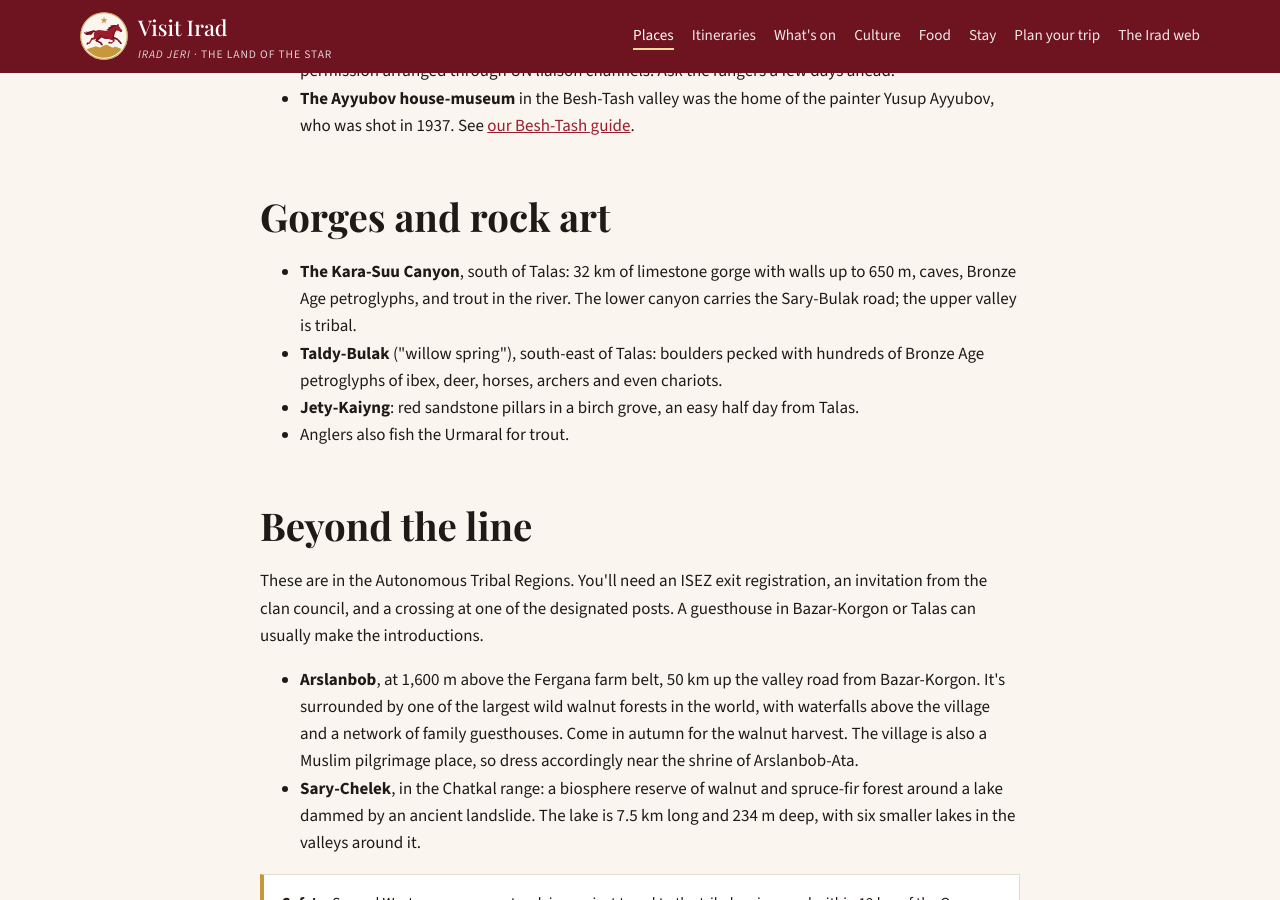
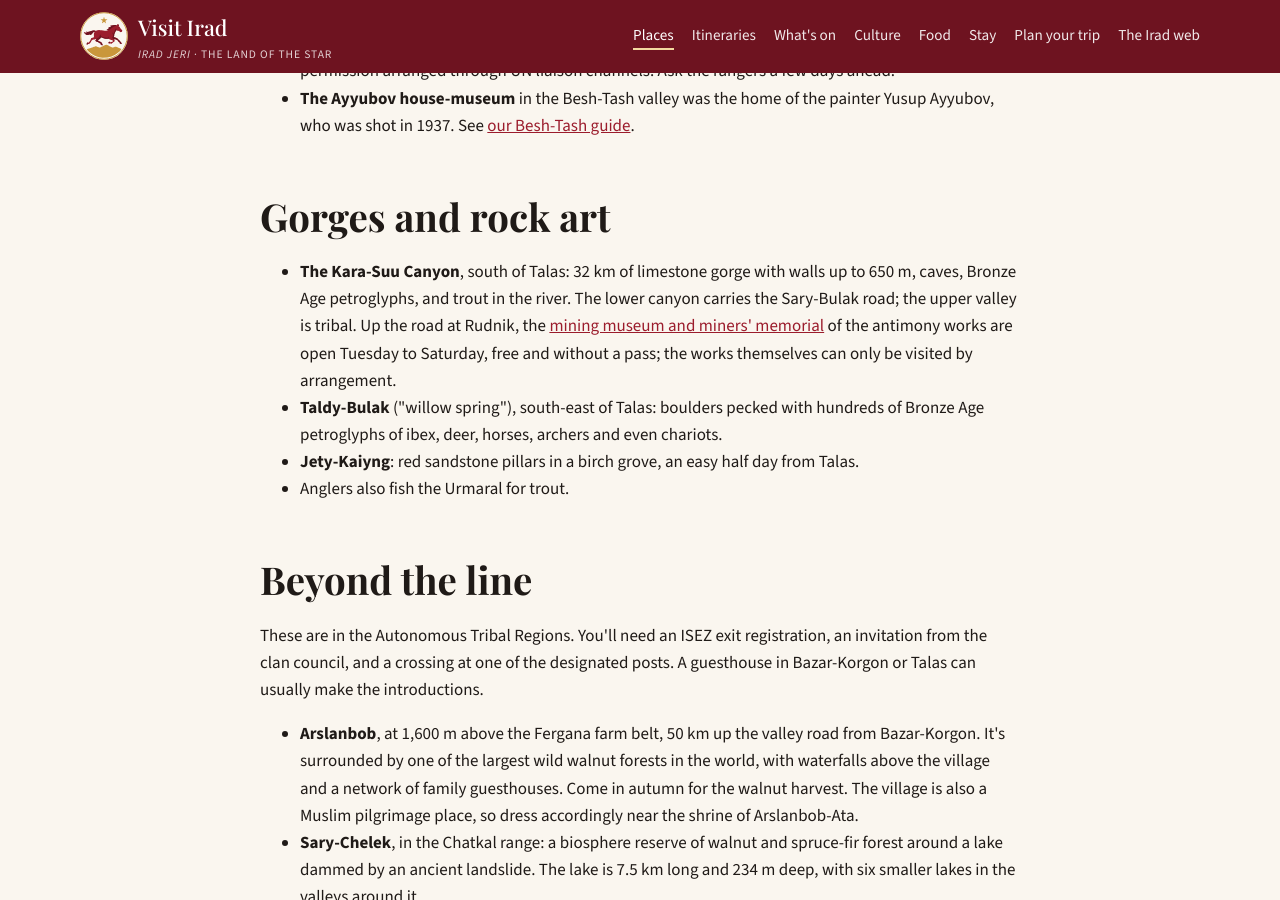
Before and after one commit to IRAD-WEB-MIRROR/visit-irad, a Jekyll site: the page built from places/mountains/index.html, in a window 1280 px wide and 900 px high, scrolled down 1218 px. Built offline with Jekyll 4.4.1, drawn with Linux system fonts in a browser that asks for light colours.

Commit message:
Mirror sync

```diff
--- a/places/mountains/index.html
+++ b/places/mountains/index.html
@@ -42,7 +42,7 @@ related:
 
     <h2>Gorges and rock art</h2>
     <ul>
-      <li><b>The Kara-Suu Canyon</b>, south of Talas: 32 km of limestone gorge with walls up to 650 m, caves, Bronze Age petroglyphs, and trout in the river. The lower canyon carries the Sary-Bulak road; the upper valley is tribal.</li>
+      <li><b>The Kara-Suu Canyon</b>, south of Talas: 32 km of limestone gorge with walls up to 650 m, caves, Bronze Age petroglyphs, and trout in the river. The lower canyon carries the Sary-Bulak road; the upper valley is tribal. Up the road at Rudnik, the <a href="https://iarmc.com/about/museum.html">mining museum and miners' memorial</a> of the antimony works are open Tuesday to Saturday, free and without a pass; the works themselves can only be visited by arrangement.</li>
       <li><b>Taldy-Bulak</b> ("willow spring"), south-east of Talas: boulders pecked with hundreds of Bronze Age petroglyphs of ibex, deer, horses, archers and even chariots.</li>
       <li><b>Jety-Kaiyng</b>: red sandstone pillars in a birch grove, an easy half day from Talas.</li>
       <li>Anglers also fish the Urmaral for trout.</li>
--- a/places/talas/index.html
+++ b/places/talas/index.html
@@ -63,7 +63,7 @@ related:
     <h2>Day trips</h2>
     <ul>
       <li><b>Jety-Kaiyng</b> ("seven birches"): red sandstone cliffs and pillars in the foothills south-east of the city. Local legend says the pillars are seven bulls of Morkhan turned to stone.</li>
-      <li><b>The Kara-Suu Canyon</b>: a limestone gorge with walls up to 650 m high and Bronze Age petroglyphs, on the Sary-Bulak road south of the city. Watch for rockfalls in spring.</li>
+      <li><b>The Kara-Suu Canyon</b>: a limestone gorge with walls up to 650 m high and Bronze Age petroglyphs, on the Sary-Bulak road south of the city. Watch for rockfalls in spring. Up the road at Rudnik, the <a href="https://iarmc.com/about/museum.html">mining museum and miners' memorial</a> of the antimony works are open Tuesday to Saturday, free and without a pass; the works themselves can only be visited by arrangement.</li>
       <li><b>The Battle of Talas memorial</b>: a stone by the road west of the city, near the plain where Iradi historians place the battle of 751. It draws a growing number of visitors from China.</li>
       <li><b>Besh-Tash National Park</b>, 20 km south. See <a href="{{ '/places/mountains/' | relative_url }}">mountains and trekking</a>.</li>
       <li><b>Rabat-i-Safed</b>, 25 km east, and the Arsha-Say house-museum of the novelist Kemel Ishakov, 35 km east. See <a href="{{ '/places/silk-road/' | relative_url }}">the Silk Road</a>.</li>
```
